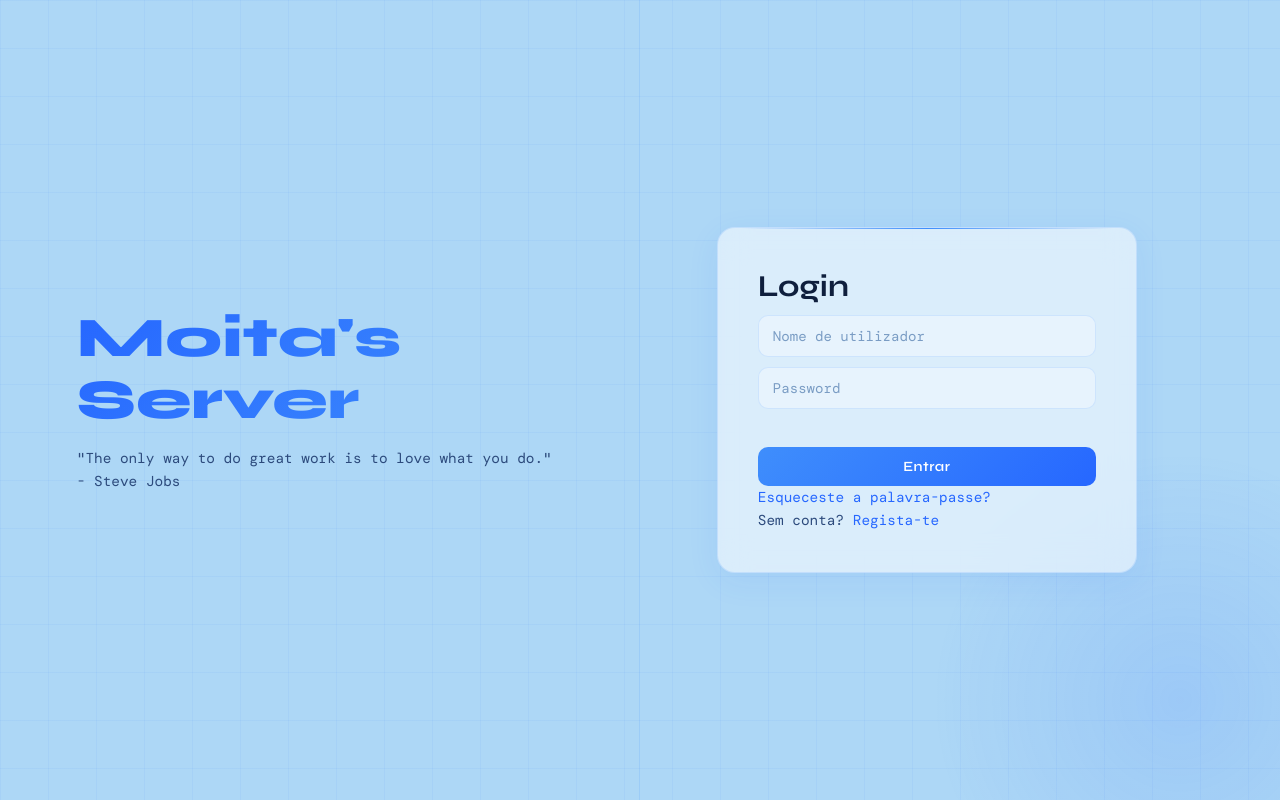
After one commit to samuelofclopes/My-Personal-Server, a Flask app: page /login in a window 1280 px wide. The commit adds this page. Run offline with Flask 3, Linux system fonts and the light colour scheme; some web fonts are replaced.

Commit message:
Adição de FrontEnd para as rotas de login e sign Up
Adição de uma pagina HTML dedicada para cada uma das rotas Login e SignUp,
Mudanças do CSS para um estilo mais suave com uma paleta de cores diferente, (JavaScript incluido para os dois HTMLs)

```diff
--- a/main.py
+++ b/main.py
@@ -26,6 +26,8 @@ def create_app():
     app.register_blueprint(auth_bp)
     app.register_blueprint(moral_bp)
     app.register_blueprint(frontend_bp)
+    with app.app_context():
+        db.create_all()
     return app
 
 
--- a/routes/frontend.py
+++ b/routes/frontend.py
@@ -9,7 +9,7 @@ onde o moral é exibido
 """
 @frontend.route("/")
 def landing_page():
-    return render_template("landing_page.html")
+    return render_template("/public/landing_page.html")
 
 
 
@@ -19,7 +19,7 @@ onde os utilizadores podem criar uma nova conta
 """
 @frontend.route("/signup")
 def signup():
-    return render_template("signup.html")
+    return render_template("/public/signup.html")
 
 
 
@@ -29,7 +29,7 @@ onde os utilizadores podem entrar com as suas credenciais
 """
 @frontend.route("/login")
 def login():
-    return render_template("login.html")
+    return render_template("/public/login.html")
 
 
 
@@ -39,7 +39,7 @@ onde os utilizadores podem ver o seu perfil, editar as suas informações e aced
 """
 @frontend.route("/dashboard")
 def dashboard():
-    return render_template("dashboard.html")
+    return render_template("/private/dashboard.html")
 
 
 
@@ -49,7 +49,7 @@ onde os utilizadores podem ver o seu perfil e editar as suas informações
 """
 @frontend.route("/profile")
 def profile():
-    return render_template("profile.html")
+    return render_template("/private/profile.html")
 
 
 
@@ -59,7 +59,7 @@ onde os utilizadores podem solicitar uma redefinição de senha
 """
 @frontend.route("/forgot_password")
 def forgot_password():
-    return render_template("forgot_password.html")
+    return render_template("/public/forgot_password.html")
 
 
 
@@ -70,4 +70,4 @@ onde os utilizadores podem redefinir a sua senha após solicitar uma redefiniç
 @frontend.route("/reset_password")
 def reset_password():
     token = request.args.get("token")
-    return render_template("reset_password.html", token=token)
+    return render_template("/public/reset_password.html", token=token)
--- a/static/css/style.css
+++ b/static/css/style.css
@@ -9,21 +9,20 @@
 
 /* ── Variáveis ─────────────────────────────────────────────── */
 :root {
-  --bg:        #0b0c10;
-  --bg-2:      #111318;
-  --bg-3:      #181a21;
-  --border:    rgba(136, 149, 179, 0.12);
-  --border-h:  rgba(159, 160, 255, 0.3);
+  --bg:        #add7f6;
+  --bg-2:      rgba(255,255,255,0.55);
+  --bg-3:      rgba(255,255,255,0.35);
+  --border:    rgba(63,142,252,0.15);
+  --border-h:  rgba(38,103,255,0.35);
 
-  --c1: #8895B3;
-  --c2: #8e94f2;
-  --c3: #9fa0ff;
-  --c4: #bbadff;
-  --c5: #dab6fc;
+  --c1: #add7f6;
+  --c2: #7bb9ff;
+  --c3: #3f8efc;
+  --c4: #2667ff;
 
-  --text:      #e8eaf0;
-  --text-muted:#8895B3;
-  --text-dim:  #4a4f63;
+  --text:      #0f1f3d;
+  --text-muted:#2c4a7c;
+  --text-dim:  #7a9cc4;
 
   --radius:    10px;
   --radius-lg: 18px;
@@ -46,28 +45,28 @@ body {
   line-height: 1.6;
 }
 
-/* Fundo com grelha subtil */
+/* Grelha subtil */
 body::before {
   content: "";
   position: fixed;
   inset: 0;
   background-image:
-    linear-gradient(rgba(159,160,255,0.03) 1px, transparent 1px),
-    linear-gradient(90deg, rgba(159,160,255,0.03) 1px, transparent 1px);
+    linear-gradient(rgba(38,103,255,0.05) 1px, transparent 1px),
+    linear-gradient(90deg, rgba(38,103,255,0.05) 1px, transparent 1px);
   background-size: 48px 48px;
   pointer-events: none;
   z-index: 0;
 }
 
-/* Brilho de fundo — canto superior esquerdo */
+/* Brilho de fundo */
 body::after {
   content: "";
   position: fixed;
-  top: -200px;
-  left: -200px;
-  width: 600px;
-  height: 600px;
-  background: radial-gradient(circle, rgba(142,148,242,0.07) 0%, transparent 70%);
+  bottom: -150px;
+  right: -150px;
+  width: 500px;
+  height: 500px;
+  background: radial-gradient(circle, rgba(38,103,255,0.12) 0%, transparent 70%);
   pointer-events: none;
   z-index: 0;
 }
@@ -90,11 +89,11 @@ p {
 }
 
 a {
-  color: var(--c3);
+  color: var(--c4);
   text-decoration: none;
   transition: color 0.2s;
 }
-a:hover { color: var(--c5); }
+a:hover { color: var(--c3); text-decoration: underline; }
 
 /* ── Layout ─────────────────────────────────────────────────── */
 .page-wrapper {
@@ -124,16 +125,19 @@ a:hover { color: var(--c5); }
 /* ── Card / Form Container ──────────────────────────────────── */
 .form-container {
   background: var(--bg-2);
+  backdrop-filter: blur(16px);
+  -webkit-backdrop-filter: blur(16px);
   border: 1px solid var(--border);
   border-radius: var(--radius-lg);
   padding: clamp(24px, 4vw, 40px);
   width: 100%;
   max-width: 420px;
   position: relative;
+  z-index: 1;
   animation: fadeUp 0.5s ease both;
+  box-shadow: 0 8px 32px rgba(38,103,255,0.08);
 }
 
-/* Linha de destaque no topo do card */
 .form-container::before {
   content: "";
   position: absolute;
@@ -163,6 +168,8 @@ a:hover { color: var(--c5); }
   padding: clamp(32px, 6vw, 80px);
   border-right: 1px solid var(--border);
   animation: slideRight 0.6s ease both;
+  position: relative;
+  z-index: 1;
 }
 
 .auth-aside .tagline {
@@ -170,7 +177,7 @@ a:hover { color: var(--c5); }
   font-size: clamp(2rem, 5vw, 3.5rem);
   font-weight: 800;
   line-height: 1.1;
-  background: linear-gradient(135deg, var(--c3), var(--c5));
+  background: linear-gradient(135deg, var(--c4), var(--c3));
   -webkit-background-clip: text;
   -webkit-text-fill-color: transparent;
   background-clip: text;
@@ -183,6 +190,8 @@ a:hover { color: var(--c5); }
   justify-content: center;
   align-items: flex-start;
   padding: clamp(32px, 6vw, 80px);
+  position: relative;
+  z-index: 1;
 }
 
 /* ── Dashboard Layout ───────────────────────────────────────── */
@@ -243,14 +257,15 @@ input {
 
 input:focus {
   border-color: var(--c3);
-  box-shadow: 0 0 0 3px rgba(159,160,255,0.1);
+  box-shadow: 0 0 0 3px rgba(63,142,252,0.15);
+  background: rgba(255,255,255,0.6);
 }
 
 input::placeholder { color: var(--text-dim); }
 
 /* ── Botões ─────────────────────────────────────────────────── */
 button {
-  background: linear-gradient(135deg, var(--c2), var(--c3));
+  background: linear-gradient(135deg, var(--c3), var(--c4));
   color: #fff;
   border: none;
   border-radius: var(--radius);
@@ -267,33 +282,26 @@ button {
   overflow: hidden;
 }
 
-button::after {
-  content: "";
-  position: absolute;
-  inset: 0;
-  background: linear-gradient(135deg, rgba(255,255,255,0.08), transparent);
-  opacity: 0;
-  transition: opacity 0.2s;
+button:hover {
+  opacity: 0.92;
+  transform: translateY(-1px);
+  box-shadow: 0 6px 20px rgba(38,103,255,0.25);
 }
-
-button:hover { opacity: 0.9; transform: translateY(-1px); box-shadow: 0 6px 20px rgba(159,160,255,0.2); }
-button:hover::after { opacity: 1; }
 button:active { transform: translateY(0); }
 button:disabled { opacity: 0.4; cursor: not-allowed; transform: none; }
 
-/* Botão secundário */
 button.secondary {
   background: transparent;
   border: 1px solid var(--border-h);
-  color: var(--c3);
+  color: var(--c4);
   width: auto;
   margin-top: 0;
 }
-button.secondary:hover { background: rgba(159,160,255,0.07); }
+button.secondary:hover { background: rgba(38,103,255,0.07); }
 
-/* ── Mensagens de Erro ──────────────────────────────────────── */
+/* ── Erro ───────────────────────────────────────────────────── */
 .erro, #erro {
-  color: #f07070;
+  color: #c0392b;
   font-size: 0.82rem;
   margin-top: 6px;
   display: block;
--- /dev/null
+++ b/static/js/login.js
@@ -0,0 +1,54 @@
+function fazer_login() {
+
+    // Obter os valores dos campos de username e senha
+    const username = document.getElementById("username").value;
+    const password = document.getElementById("password").value;
+
+
+
+
+
+    // Fazer o FECTH
+    fetch("/api/auth/signin",
+            {
+            method: "POST",
+            headers: {"Content-Type": "application/json"},
+            body: JSON.stringify({ username, password })
+            }
+        )
+
+    // Transformar a resposta em JSON
+    .then(response => response.json())
+
+
+    // Verificar se o login foi bem-sucedido
+    .then(data =>
+            {
+            if (data.token) // Se o token existir, o login foi bem-sucedido, e guardamos o token e redirecionamos para o dashboard
+                {
+                localStorage.setItem("token", data.token);
+                window.location.href = "/dashboard";
+                }
+            else
+                {
+                // Editamos o campo "erro" para mostrar a mensagem de erro retornada pela API
+                document.getElementById("erro").textContent = data.message;
+                }
+            }
+         )
+
+    // Se ocorrer um erro na requisição, mostramos uma mensagem de erro
+    .catch(error => {
+        console.error("Erro ao fazer login:", error);
+        document.getElementById("erro").textContent = "Ocorreu um erro. Por favor, tente novamente mais tarde.";
+    });
+}
+
+// Verificar se ele tem a mensagem do Sign Up,
+// e se sim, mostra-la
+const Message = sessionStorage.getItem("msg")
+if (Message)
+    {
+    document.getElementById("erro").innerText = Message
+    sessionStorage.removeItem("msg")
+    }
--- /dev/null
+++ b/templates/public/login.html
@@ -0,0 +1,37 @@
+<!DOCTYPE html>
+<html lang="pt">
+<head>
+    <meta charset="UTF-8">
+    <meta name="viewport" content="width=device-width, initial-scale=1.0">
+    <title>Login</title>
+    <link rel="stylesheet" href="static/css/style.css">
+</head>
+
+
+<body class="auth-layout">
+  <!-- Painel esquerdo -->
+  <aside class="auth-aside">
+    <span class="tagline">Moita's<br>Server</span>
+    <p>"The only way to do great work is to love what you do."<br> - Steve Jobs</p>
+  </aside>
+
+  <!-- Painel direito — formulário -->
+  <main class="auth-main">
+    <div class="form-container">
+      <h2>Login</h2>
+      <input type="text" id="username" placeholder="Nome de utilizador">
+      <input type="password" id="password" placeholder="Password">
+
+
+      <p id="erro"></p>
+
+
+      <button onclick="fazer_login()">Entrar</button>
+      <p><a href="/forgot_password">Esqueceste a palavra-passe?</a></p>
+      <p>Sem conta? <a href="/signup">Regista-te</a></p>
+    </div>
+  </main>
+  <script src="static/js/login.js"></script>
+</body>
+
+</html>
```
Also changed, not shown: other parts of static/css/style.css (+32 -22 lines), static/js/signup.js (added, +42 -0 lines), templates/public/signup.html (added, +36 -0 lines).
